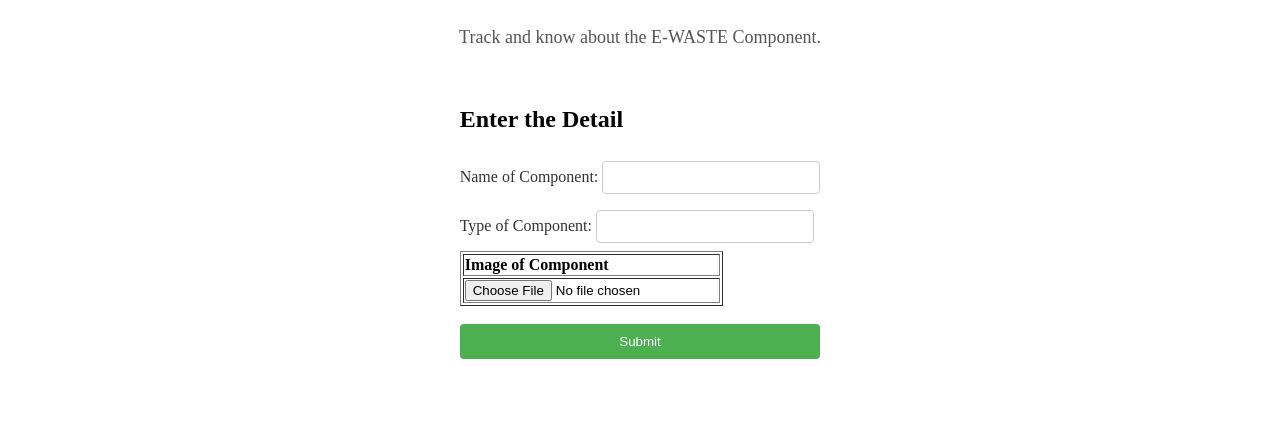
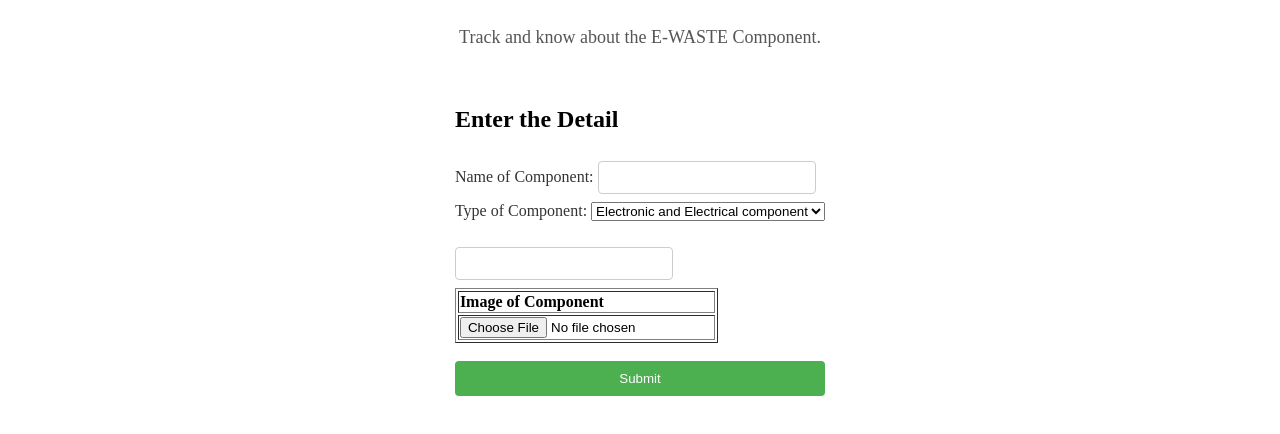
Before and after one commit to DeveshNirupam/e-waste, a plain HTML site: page index.html in a window 1280 px wide. Shown: the part 144-578 px from the top of the page. Drawn offline with Linux system fonts and the light colour scheme.

Commit message:
Update index.html

```diff
--- a/index.html
+++ b/index.html
@@ -28,6 +28,15 @@
                 <input type="text" id="username" name="username" required>
                 <br>
                 <label for="password">Type of Component:</label>
+                <select id="E-waste" name="E-waste">
+            <option value="Electronic and Electrical Component">Electronic and Electrical component</option>
+            <option value="Medical Health">Medical Health</option>
+            <option value="Toys & Sports Equipment">Toys & Sports Equipment</option>
+            <option value="Home Appliances">Home Appliances</option>
+            <option value="Networking Equipments">Networking Elements</option>
+            <option value="Batteries">Batteries</option>
+            <option value="Lighting">Lighting</option>
+        </select><br><br>
                 <input type="password" id="password" name="password" required>
 
               <!--<input type="submit" value="Submit">
```
